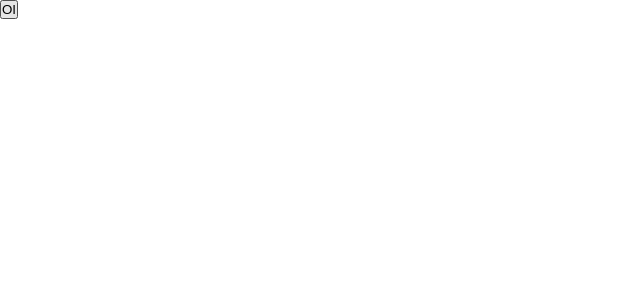
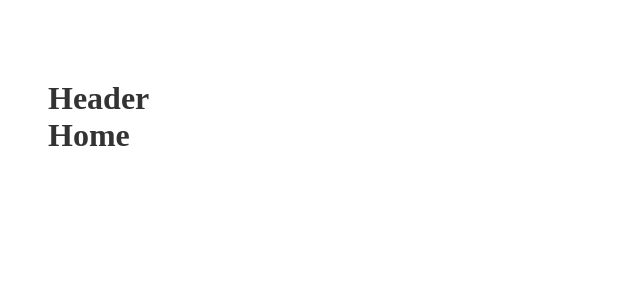
Before and after one commit to florencaMelo/ignite-timer, a React (Vite) app: page / in a window 1280 px wide. Shown: the top 300 px of the page, without its empty margins (0-640 px from the left). Built offline with nearby package versions, Linux system fonts and the light colour scheme.

Commit message:
subindo arquivos

```diff
--- a/package.json
+++ b/package.json
@@ -13,6 +13,7 @@
     "@types/styled-components": "^5.1.26",
     "react": "^18.2.0",
     "react-dom": "^18.2.0",
+    "react-router-dom": "^6.11.2",
     "styled-components": "^5.3.10"
   },
   "devDependencies": {
--- a/src/App.tsx
+++ b/src/App.tsx
@@ -1,14 +1,17 @@
 import { ThemeProvider } from "styled-components"
-
 import { defaultTheme } from "./styles/themes/default"
 import { GlobalStyle } from "./styles/themes/global"
-import { Button } from "./components/button"
+
+import { BrowserRouter } from 'react-router-dom'
+import { Router } from "./Router"
+
 
 export function App() {
   return (
     <ThemeProvider theme={defaultTheme}>
-      <Button />
-
+      <BrowserRouter>
+        <Router />
+      </BrowserRouter>
       <GlobalStyle />
     </ThemeProvider>
   )
--- /dev/null
+++ b/src/Router.tsx
@@ -0,0 +1,15 @@
+import {Routes, Route,} from 'react-router-dom'
+import { DefaultLayout } from './layouts/DefaultLayouts'
+import { Home } from "./pages/Home"
+import { History } from "./pages/History"
+
+export function Router() {
+  return(
+    <Routes>
+      <Route path='/' element={<DefaultLayout />}>
+        <Route path='/' element={<Home />} />
+        <Route path='/history' element={<History/>} />
+      </Route>
+  </Routes>
+  )
+}
--- /dev/null
+++ b/src/components/Header.tsx
@@ -0,0 +1,7 @@
+export function Header() {
+  return (
+    <div>
+      <h1>Header</h1>
+    </div>
+  )
+}
--- a/src/components/button.tsx
+++ /dev/null
@@ -1,5 +0,0 @@
-export function Button () {
-  return(
-    <button>OI</button>
-  )
-}
--- /dev/null
+++ b/src/layouts/DefaultLayouts/index.tsx
@@ -0,0 +1,12 @@
+import { Outlet } from "react-router-dom";
+import { Header } from "../../components/Header";
+import { LayoutContainer } from "./styles";
+
+export function DefaultLayout() {
+  return (
+    <LayoutContainer >
+      <Header />
+      <Outlet />
+    </LayoutContainer >
+  )
+}
--- /dev/null
+++ b/src/layouts/DefaultLayouts/styles.ts
@@ -0,0 +1,7 @@
+import styled from "styled-components";
+
+export const LayoutContainer = styled.div`
+  max-width: 74rem;
+  height: calc(100vh - 10rem);
+  margin: 5rem auto;
+`
--- /dev/null
+++ b/src/pages/History/index.tsx
@@ -0,0 +1,3 @@
+export function History() {
+  return <h1>History</h1>
+}
--- /dev/null
+++ b/src/pages/Home/index.tsx
@@ -0,0 +1,3 @@
+export function Home() {
+  return <h1>Home</h1>
+}
--- a/src/styles/themes/global.ts
+++ b/src/styles/themes/global.ts
@@ -9,6 +9,5 @@ export const GlobalStyle = createGlobalStyle`
 
   body{
     color: #333;
-    color: white;
   }
 `
```
Also changed, not shown: 1 other file (tests, documents, lock files or other folders).
